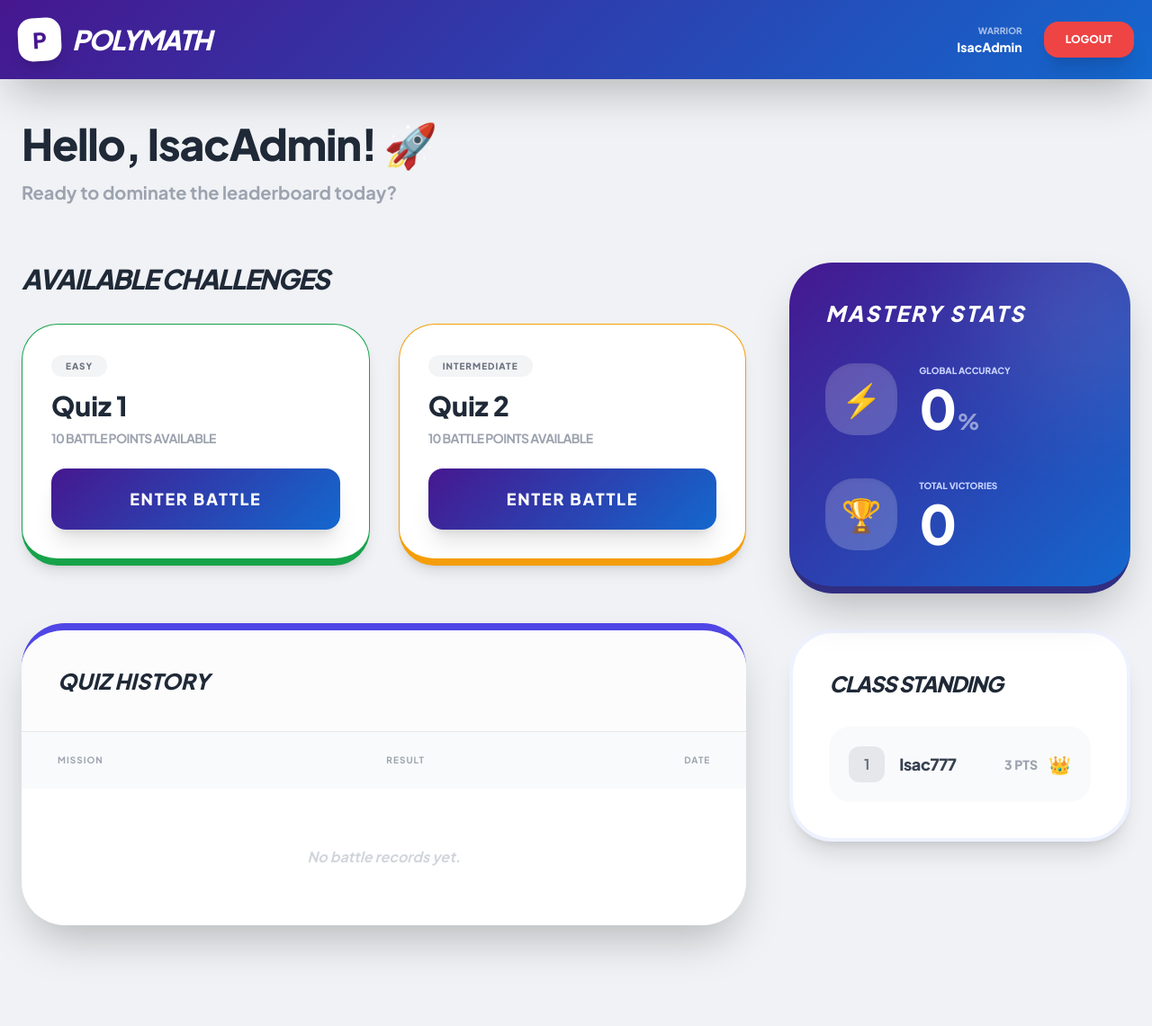
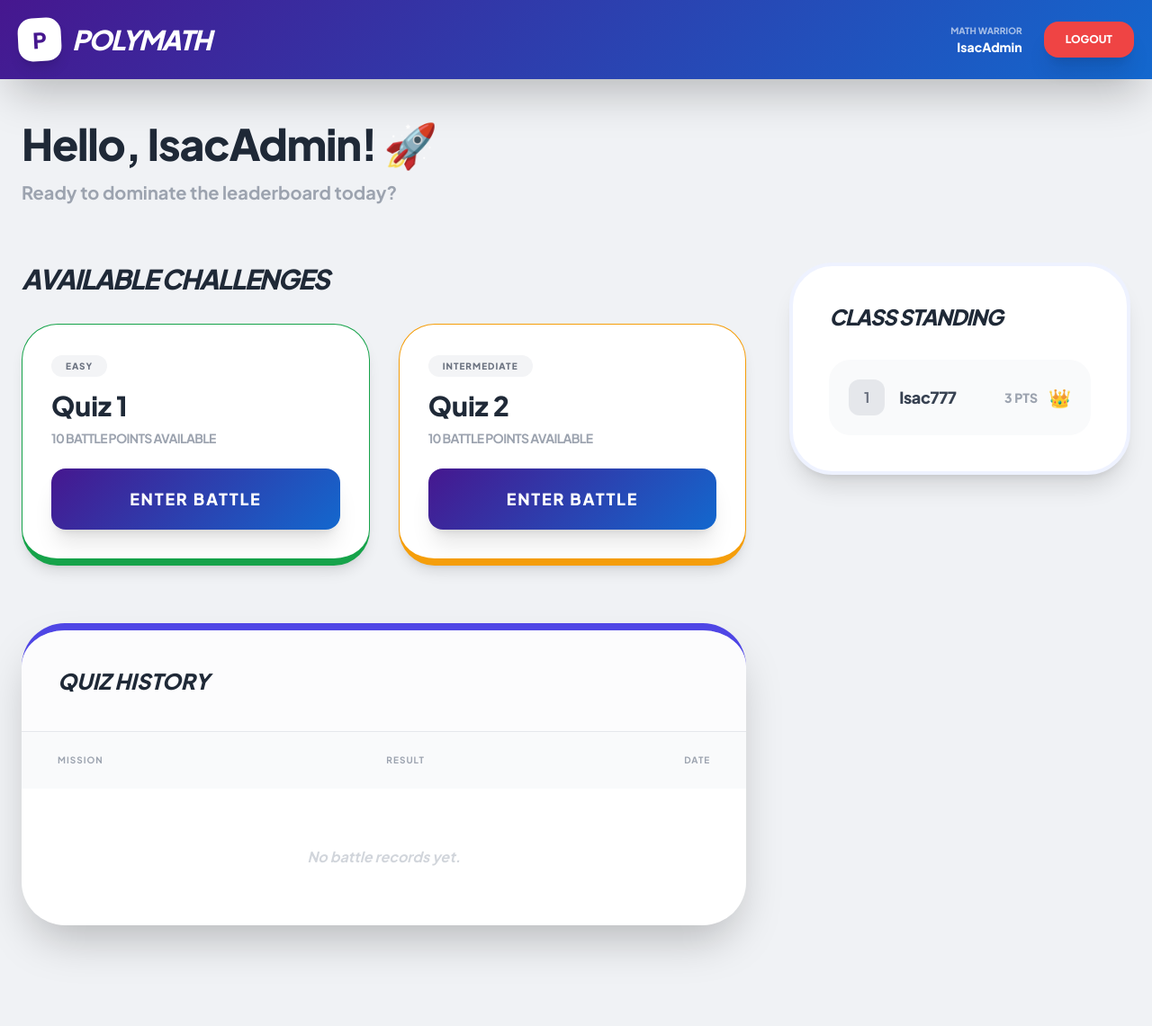
Before and after one commit to ApocalypsePhoenix/PolyMath, a PHP site: page /php/student_dashboard.php in a window 1280 px wide. Shown: the whole page at 90% size. Run offline with PHP 8.4, Linux system fonts and the light colour scheme; a user stored in the database is signed in; data comes from the database, SQL or seed files in the repository; some libraries are stand-ins or nearby versions.

Commit message:
Update student_dashboard.php

```diff
--- a/php/student_dashboard.php
+++ b/php/student_dashboard.php
@@ -28,7 +28,7 @@ try {
         ORDER BY l.difficulty_rank ASC
     ")->fetchAll();
 
-    // FIXED: History Logic
+    // History Logic
     $stmt = $pdo->prepare("
         SELECT qa.*, q.quiz_name, l.level_name
         FROM quiz_attempts qa
@@ -47,9 +47,13 @@ try {
 
     // Leaderboard Logic
     $stmt = $pdo->prepare("
-        SELECT u.user_id, u.username, IFNULL(SUM(qa.score), 0) as total_score
+        SELECT u.user_id, u.username, IFNULL(SUM(best_attempts.max_score), 0) as total_score
         FROM users u
-        LEFT JOIN quiz_attempts qa ON u.user_id = qa.user_id
+        LEFT JOIN (
+            SELECT user_id, quiz_id, MAX(score) as max_score
+            FROM quiz_attempts
+            GROUP BY user_id, quiz_id
+        ) as best_attempts ON u.user_id = best_attempts.user_id
         WHERE u.class_id = ? AND u.role = 'student'
         GROUP BY u.user_id, u.username
         ORDER BY total_score DESC, u.username ASC
@@ -77,82 +81,74 @@ try {
 </head>
 <body class="pb-16">
 
-    <nav class="poly-gradient text-white shadow-2xl p-5 sticky top-0 z-50">
+    <nav class="poly-gradient text-white shadow-2xl p-4 sm:p-5 sticky top-0 z-50">
         <div class="max-w-7xl mx-auto flex justify-between items-center">
-            <div class="flex items-center gap-3">
-                <div class="w-12 h-12 bg-white rounded-2xl flex items-center justify-center shadow-lg transform -rotate-3"><span class="text-[#46178f] font-black text-2xl">P</span></div>
-                <h1 class="text-3xl font-black italic uppercase tracking-tighter">PolyMath</h1>
+            <div class="flex items-center gap-2 sm:gap-3">
+                <div class="w-10 h-10 sm:w-12 sm:h-12 bg-white rounded-xl sm:rounded-2xl flex items-center justify-center shadow-lg transform -rotate-3"><span class="text-[#46178f] font-black text-xl sm:text-2xl">P</span></div>
+                <h1 class="text-2xl sm:text-3xl font-black italic uppercase tracking-tighter">PolyMath</h1>
             </div>
-            <div class="flex items-center gap-6">
+            <div class="flex items-center gap-4 sm:gap-6">
                 <div class="text-right hidden sm:block">
-                    <p class="text-[10px] font-black uppercase opacity-60">Warrior</p>
+                    <p class="text-[10px] font-black uppercase opacity-60">Math Warrior</p>
                     <p class="text-sm font-black"><?php echo htmlspecialchars($user_data['username']); ?></p>
                 </div>
-                <a href="logout.php" class="bg-red-500 hover:bg-red-600 px-6 py-3 rounded-2xl text-xs font-black shadow-xl active:translate-y-1 transition-all">LOGOUT</a>
+                <a href="logout.php" class="bg-red-500 hover:bg-red-600 px-4 py-2 sm:px-6 sm:py-3 rounded-xl sm:rounded-2xl text-[10px] sm:text-xs font-black shadow-xl active:translate-y-1 transition-all">LOGOUT</a>
             </div>
         </div>
     </nav>
 
-    <main class="max-w-7xl mx-auto px-6 py-12">
-        <div class="mb-16"><h2 class="text-5xl font-black text-gray-800 tracking-tight leading-none mb-4">Hello, <?php echo explode(' ', htmlspecialchars($user_data['username']))[0]; ?>! 🚀</h2><p class="text-xl font-bold text-gray-400">Ready to dominate the leaderboard today?</p></div>
+    <main class="max-w-7xl mx-auto px-4 sm:px-6 py-8 sm:py-12">
+        <div class="mb-8 sm:mb-16">
+            <h2 class="text-3xl sm:text-5xl font-black text-gray-800 tracking-tight leading-none mb-2 sm:mb-4">Hello, <?php echo explode(' ', htmlspecialchars($user_data['username']))[0]; ?>! 🚀</h2>
+            <p class="text-base sm:text-xl font-bold text-gray-400">Ready to dominate the leaderboard today?</p>
+        </div>
 
-        <div class="grid grid-cols-1 lg:grid-cols-3 gap-12">
+        <div class="grid grid-cols-1 lg:grid-cols-3 gap-8 sm:gap-12">
             <div class="lg:col-span-2">
-                <h3 class="text-3xl font-black text-gray-800 italic uppercase mb-8 tracking-tighter">Available Challenges</h3>
-                <div class="grid grid-cols-1 md:grid-cols-2 gap-8">
-                    <?php if (empty($quizzes)): ?><div class="col-span-full bg-white p-20 rounded-[3rem] text-center border-4 border-dashed opacity-30 font-black uppercase tracking-widest">No Missions Logged</div>
+                <h3 class="text-2xl sm:text-3xl font-black text-gray-800 italic uppercase mb-6 sm:mb-8 tracking-tighter">Available Challenges</h3>
+                <div class="grid grid-cols-1 md:grid-cols-2 gap-6 sm:gap-8">
+                    <?php if (empty($quizzes)): ?><div class="col-span-full bg-white p-12 sm:p-20 rounded-[2rem] sm:rounded-[3rem] text-center border-4 border-dashed opacity-30 font-black uppercase tracking-widest text-sm sm:text-base">No Missions Logged</div>
                     <?php else: foreach ($quizzes as $q):
                         $col = ($q['level_name'] == 'Easy') ? 'border-green-600' : (($q['level_name'] == 'Intermediate') ? 'border-amber-500' : 'border-red-600');
                     ?>
-                        <div class="bg-white rounded-[2.5rem] p-8 border shadow-lg card-hover transition-all border-b-8 <?php echo $col; ?> flex flex-col justify-between">
+                        <div class="bg-white rounded-[2rem] sm:rounded-[2.5rem] p-6 sm:p-8 border shadow-lg card-hover transition-all border-b-8 <?php echo $col; ?> flex flex-col justify-between">
                             <div class="mb-6">
-                                <span class="px-4 py-1.5 rounded-full text-[10px] font-black uppercase tracking-widest bg-gray-100 text-gray-500"><?php echo $q['level_name']; ?></span>
-                                <h4 class="text-3xl font-black text-gray-800 mt-4"><?php echo htmlspecialchars($q['quiz_name']); ?></h4>
-                                <p class="text-sm font-bold text-gray-400 uppercase mt-2 tracking-tighter"><?php echo $q['q_count']; ?> Battle Points Available</p>
+                                <span class="px-3 sm:px-4 py-1 sm:py-1.5 rounded-full text-[9px] sm:text-[10px] font-black uppercase tracking-widest bg-gray-100 text-gray-500"><?php echo $q['level_name']; ?></span>
+                                <h4 class="text-2xl sm:text-3xl font-black text-gray-800 mt-4"><?php echo htmlspecialchars($q['quiz_name']); ?></h4>
+                                <p class="text-xs sm:text-sm font-bold text-gray-400 uppercase mt-2 tracking-tighter"><?php echo $q['q_count']; ?> Battle Points Available</p>
                             </div>
-                            <a href="quiz.php?id=<?php echo $q['quiz_id']; ?>" class="block w-full py-5 poly-gradient text-white text-center font-black rounded-2xl shadow-xl hover:opacity-90 active:scale-95 transition-all uppercase tracking-widest text-lg">ENTER BATTLE</a>
+                            <a href="quiz.php?id=<?php echo $q['quiz_id']; ?>" class="block w-full py-4 sm:py-5 poly-gradient text-white text-center font-black rounded-xl sm:rounded-2xl shadow-xl hover:opacity-90 active:scale-95 transition-all uppercase tracking-widest text-base sm:text-lg">ENTER BATTLE</a>
                         </div>
                     <?php endforeach; endif; ?>
                 </div>
 
                 <!-- History -->
-                <div class="mt-16 bg-white rounded-[3rem] shadow-2xl overflow-hidden border-t-8 border-indigo-600">
-                    <div class="p-10 border-b bg-gray-50/50 flex justify-between items-center"><h3 class="text-2xl font-black text-gray-800 italic uppercase">Quiz History</h3></div>
-                    <table class="w-full text-left">
-                        <thead class="bg-gray-50 text-gray-400 text-[10px] uppercase font-black tracking-widest"><tr><th class="px-10 py-6">Mission</th><th class="px-10 py-6 text-center">Result</th><th class="px-10 py-6 text-right">Date</th></tr></thead>
+                <div class="mt-10 sm:mt-16 bg-white rounded-[2rem] sm:rounded-[3rem] shadow-2xl overflow-hidden border-t-8 border-indigo-600">
+                    <div class="p-6 sm:p-10 border-b bg-gray-50/50 flex justify-between items-center"><h3 class="text-xl sm:text-2xl font-black text-gray-800 italic uppercase">Quiz History</h3></div>
+                    <div class="overflow-x-auto w-full">
+                        <table class="w-full text-left min-w-[500px]">
+                            <thead class="bg-gray-50 text-gray-400 text-[9px] sm:text-[10px] uppercase font-black tracking-widest">
+                                <tr><th class="px-6 sm:px-10 py-4 sm:py-6">Mission</th><th class="px-6 sm:px-10 py-4 sm:py-6 text-center">Result</th><th class="px-6 sm:px-10 py-4 sm:py-6 text-right">Date</th></tr>
+                            </thead>
                             <tbody class="divide-y divide-gray-50">
-                            <?php if(empty($recent_attempts)): ?><tr><td colspan="3" class="px-10 py-16 text-center text-gray-300 font-bold italic">No battle records yet.</td></tr><?php endif; ?>
+                                <?php if(empty($recent_attempts)): ?><tr><td colspan="3" class="px-6 sm:px-10 py-12 sm:py-16 text-center text-gray-300 font-bold italic text-sm sm:text-base">No battle records yet.</td></tr><?php endif; ?>
                                 <?php foreach ($recent_attempts as $att): ?>
                                 <tr class="hover:bg-gray-50/50 transition-all">
-                                <td class="px-10 py-8 font-black text-xl text-gray-800"><?php echo htmlspecialchars($att['quiz_name'] ?? 'Survival Mission'); ?></td>
-                                <td class="px-10 py-8 text-center"><span class="text-3xl font-black text-indigo-700"><?php echo $att['score']; ?>/<?php echo $att['total_questions']; ?></span></td>
-                                <td class="px-10 py-8 text-right text-gray-400 text-xs font-black uppercase"><?php echo date('M d', strtotime($att['completed_at'])); ?></td>
+                                    <td class="px-6 sm:px-10 py-5 sm:py-8 font-black text-lg sm:text-xl text-gray-800"><?php echo htmlspecialchars($att['quiz_name'] ?? 'Survival Mission'); ?></td>
+                                    <td class="px-6 sm:px-10 py-5 sm:py-8 text-center"><span class="text-2xl sm:text-3xl font-black text-indigo-700"><?php echo $att['score']; ?>/<?php echo $att['total_questions']; ?></span></td>
+                                    <td class="px-6 sm:px-10 py-5 sm:py-8 text-right text-gray-400 text-[10px] sm:text-xs font-black uppercase"><?php echo date('M d', strtotime($att['completed_at'])); ?></td>
                                 </tr>
                                 <?php endforeach; ?>
                             </tbody>
                         </table>
                     </div>
                 </div>
-
-            <div class="space-y-10">
-                <div class="poly-gradient rounded-[3rem] p-10 text-white shadow-2xl relative overflow-hidden border-b-8 border-indigo-900">
-                    <div class="absolute -right-16 -top-16 w-56 h-56 bg-white/10 rounded-full blur-3xl"></div>
-                    <h3 class="text-2xl font-black italic uppercase mb-10 tracking-widest">Mastery Stats</h3>
-                    <div class="space-y-12 relative z-10">
-                        <div class="flex items-center gap-6">
-                            <div class="w-20 h-20 bg-white/20 rounded-[2rem] flex items-center justify-center text-4xl shadow-inner">⚡</div>
-                            <div><p class="text-indigo-200 text-[10px] font-black uppercase mb-1">Global Accuracy</p><h4 class="text-6xl font-black"><?php echo round($stats['avg_score'] ?? 0, 1); ?><span class="text-2xl opacity-50">%</span></h4></div>
-                        </div>
-                        <div class="flex items-center gap-6">
-                            <div class="w-20 h-20 bg-white/20 rounded-[2rem] flex items-center justify-center text-4xl shadow-inner">🏆</div>
-                            <div><p class="text-indigo-200 text-[10px] font-black uppercase mb-1">Total Victories</p><h4 class="text-6xl font-black"><?php echo $stats['total']; ?></h4></div>
-                        </div>
-                    </div>
             </div>
 
-                <div class="bg-white rounded-[3rem] p-10 shadow-xl border-4 border-indigo-50 card-hover transition-all">
-                    <h3 class="text-2xl font-black text-gray-800 uppercase italic tracking-tighter mb-8">Class Standing</h3>
-                    <div class="space-y-4">
+            <div class="space-y-8 sm:space-y-10">
+                <div class="bg-white rounded-[2.5rem] sm:rounded-[3rem] p-6 sm:p-10 shadow-xl border-4 border-indigo-50 card-hover transition-all">
+                    <h3 class="text-xl sm:text-2xl font-black text-gray-800 uppercase italic tracking-tighter mb-6 sm:mb-8">Class Standing</h3>
+                    <div class="space-y-3 sm:space-y-4">
                         <?php foreach ($leaderboard as $index => $leader):
                             $rank = $index + 1;
                             $is_me = ($leader['user_id'] === $user_id);
@@ -164,20 +160,20 @@ try {
                             else if ($rank == 3) $icon = "🥉";
                             else if ($is_me) $icon = "🔥";
                         ?>
-                        <div class="flex items-center justify-between p-5 rounded-[1.5rem] transition-all <?php echo $bg_class; ?>">
-                            <div class="flex items-center gap-4">
-                                <span class="w-10 h-10 rounded-xl flex items-center justify-center font-black <?php echo $num_bg; ?>"><?php echo $rank; ?></span>
-                                <span class="text-lg font-black tracking-tight truncate max-w-[120px]"><?php echo htmlspecialchars($leader['username']); ?></span>
+                        <div class="flex items-center justify-between p-4 sm:p-5 rounded-[1.25rem] sm:rounded-[1.5rem] transition-all <?php echo $bg_class; ?>">
+                            <div class="flex items-center gap-3 sm:gap-4 overflow-hidden">
+                                <span class="w-8 h-8 sm:w-10 sm:h-10 rounded-lg sm:rounded-xl flex items-center justify-center font-black shrink-0 <?php echo $num_bg; ?>"><?php echo $rank; ?></span>
+                                <span class="text-base sm:text-lg font-black tracking-tight truncate max-w-[100px] sm:max-w-[120px]"><?php echo htmlspecialchars($leader['username']); ?></span>
                             </div>
-                            <div class="flex items-center gap-3">
-                                <span class="font-black text-sm <?php echo $is_me ? 'text-indigo-200' : 'text-gray-400'; ?>"><?php echo $leader['total_score']; ?> PTS</span>
-                                <?php if($icon): ?><span class="text-xl"><?php echo $icon; ?></span><?php endif; ?>
+                            <div class="flex items-center gap-2 sm:gap-3 shrink-0">
+                                <span class="font-black text-xs sm:text-sm <?php echo $is_me ? 'text-indigo-200' : 'text-gray-400'; ?>"><?php echo $leader['total_score']; ?> PTS</span>
+                                <?php if($icon): ?><span class="text-lg sm:text-xl"><?php echo $icon; ?></span><?php endif; ?>
                             </div>
                         </div>
                         <?php endforeach; ?>
 
                         <?php if(empty($leaderboard)): ?>
-                            <div class="p-5 text-center text-gray-400 font-bold italic">No ranked students yet.</div>
+                            <div class="p-4 sm:p-5 text-center text-gray-400 font-bold italic text-sm sm:text-base">No ranked students yet.</div>
                         <?php endif; ?>
                     </div>
                 </div>
```
Lines whose indentation alone changed are shown as unchanged.
